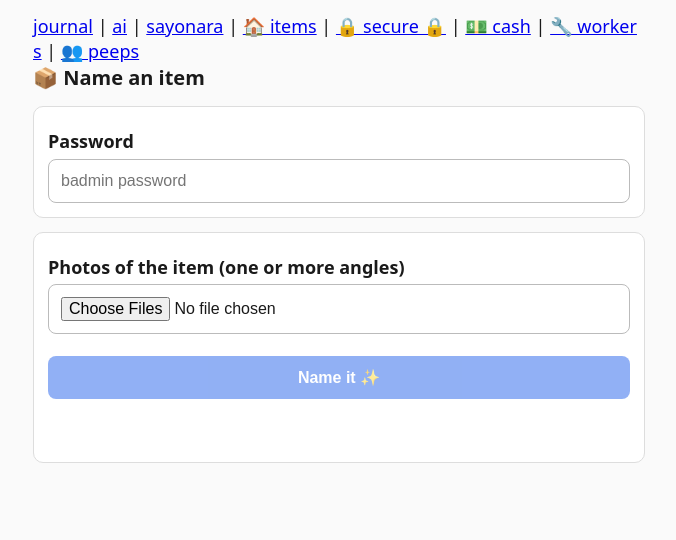
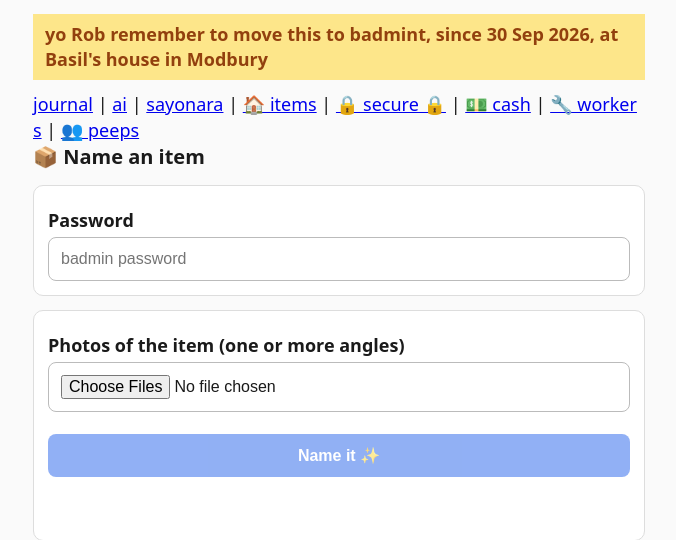
Before and after one commit to thunderrabbit/badmin.robnugen.com, a PHP site: page /ai/ in a window 1280 px wide. Shown: the top 540 px of the page, without its empty margins (301-977 px from the left). Run offline with PHP 8.4, Linux system fonts and the light colour scheme.

Commit message:
Remind Rob on every page to move it to badmint
cash_balance is already there (mg #566). The note stays until each page's tool is ported (mg #564). bullet.php shows it only on its HTML result; the JSON reply MT3 reads is untouched.

Co-Authored-By: Claude Opus 5.5 <noreply@anthropic.com>

```diff
--- a/ai/index.php
+++ b/ai/index.php
@@ -48,6 +48,7 @@ require_once __DIR__ . "/item_naming.php";   // $ITEM_CATEGORIES (no side effect
   </style>
 </head>
 <body>
+  <p style="background:#fde68a;color:#92400e;padding:8px 12px;margin:0 0 12px;font-weight:600">yo Rob remember to move this to badmint, since 30 Sep 2026, at Basil's house in Modbury</p>
   <a href="/">journal</a>
   | <a href="/ai/">ai</a>
   | <a href="/sayonara/">sayonara</a>
--- a/ai_secure/index.php
+++ b/ai_secure/index.php
@@ -83,6 +83,7 @@ $all_categories    = secure_categories()['all'];          // full searchable voc
   </style>
 </head>
 <body>
+  <p style="background:#fde68a;color:#92400e;padding:8px 12px;margin:0 0 12px;font-weight:600">yo Rob remember to move this to badmint, since 30 Sep 2026, at Basil's house in Modbury</p>
   <a href="/">journal</a>
   | <a href="/ai/">ai</a>
   | <a href="/sayonara/">sayonara</a>
--- a/bullet.php
+++ b/bullet.php
@@ -189,6 +189,7 @@ if($output === "json") {
 
 $encode_markdown = urlencode(implode(separator: "\n", array: $embed_markdowns));
 $n_thousand = implode(separator: "\n", array: $thousand_px);
+echo "<p style='background:#fde68a;color:#92400e;padding:8px 12px;margin:0 0 12px;font-weight:600'>yo Rob remember to move this to badmint, since 30 Sep 2026, at Basil's house in Modbury</p>";
 echo "<h1><a href='https://badmin.robnugen.com'>https://badmin.robnugen.com</a></h1><br><br>";
 
 echo "<h1><a href='https://quick.robnugen.com/poster?text=$encode_markdown'>Post as markdown</a></h1><br><br>";
--- a/index.php
+++ b/index.php
@@ -12,6 +12,7 @@ $day_number = $date_of_month + 15;
 
 ?>
 
+<p style="background:#fde68a;color:#92400e;padding:8px 12px;margin:0 0 12px;font-weight:600">yo Rob remember to move this to badmint, since 30 Sep 2026, at Basil's house in Modbury</p>
 <a href="/">journal</a>
 | <a href="/ai/">ai</a>
 | <a href="/sayonara/">sayonara</a>
--- a/items/index.php
+++ b/items/index.php
@@ -43,6 +43,7 @@
   </style>
 </head>
 <body>
+  <p style="background:#fde68a;color:#92400e;padding:8px 12px;margin:0 0 12px;font-weight:600">yo Rob remember to move this to badmint, since 30 Sep 2026, at Basil's house in Modbury</p>
   <a href="/">journal</a> | <a href="/ai/">ai</a> | <a href="/sayonara/">sayonara</a> | <a href="/items/">🏠 items</a> | <a href="/ai_secure/">🔒 secure 🔒</a> | <a href="/cash_balance/">💵 cash</a> | <a href="/workers/">🔧 workers</a> | <a href="/peeps/">👥 peeps</a>
   <h1>🏠 Honor an item</h1>
 
--- a/peeps/index.php
+++ b/peeps/index.php
@@ -32,6 +32,7 @@ require_once __DIR__ . "/peeps_lib.php";   // PEEPS_PAGES
   </style>
 </head>
 <body>
+  <p style="background:#fde68a;color:#92400e;padding:8px 12px;margin:0 0 12px;font-weight:600">yo Rob remember to move this to badmint, since 30 Sep 2026, at Basil's house in Modbury</p>
   <a href="/">journal</a>
   | <a href="/ai/">ai</a>
   | <a href="/sayonara/">sayonara</a>
--- a/sayonara/index.php
+++ b/sayonara/index.php
@@ -43,6 +43,7 @@ require_once __DIR__ . "/../ai/item_naming.php";   // $ITEM_CATEGORIES, item_tag
   </style>
 </head>
 <body>
+  <p style="background:#fde68a;color:#92400e;padding:8px 12px;margin:0 0 12px;font-weight:600">yo Rob remember to move this to badmint, since 30 Sep 2026, at Basil's house in Modbury</p>
   <a href="/">journal</a> | <a href="/ai/">ai</a> | <a href="/sayonara/">sayonara</a> | <a href="/items/">🏠 items</a> | <a href="/ai_secure/">🔒 secure 🔒</a> | <a href="/cash_balance/">💵 cash</a> | <a href="/workers/">🔧 workers</a> | <a href="/peeps/">👥 peeps</a>
   <h1>📦 Sayonara item uploader</h1>
 
--- a/workers/index.php
+++ b/workers/index.php
@@ -75,6 +75,7 @@ $MT3_WORKERS = [
   </style>
 </head>
 <body>
+  <p style="background:#fde68a;color:#92400e;padding:8px 12px;margin:0 0 12px;font-weight:600">yo Rob remember to move this to badmint, since 30 Sep 2026, at Basil's house in Modbury</p>
   <a href="/">journal</a>
   | <a href="/ai/">ai</a>
   | <a href="/sayonara/">sayonara</a>
```
